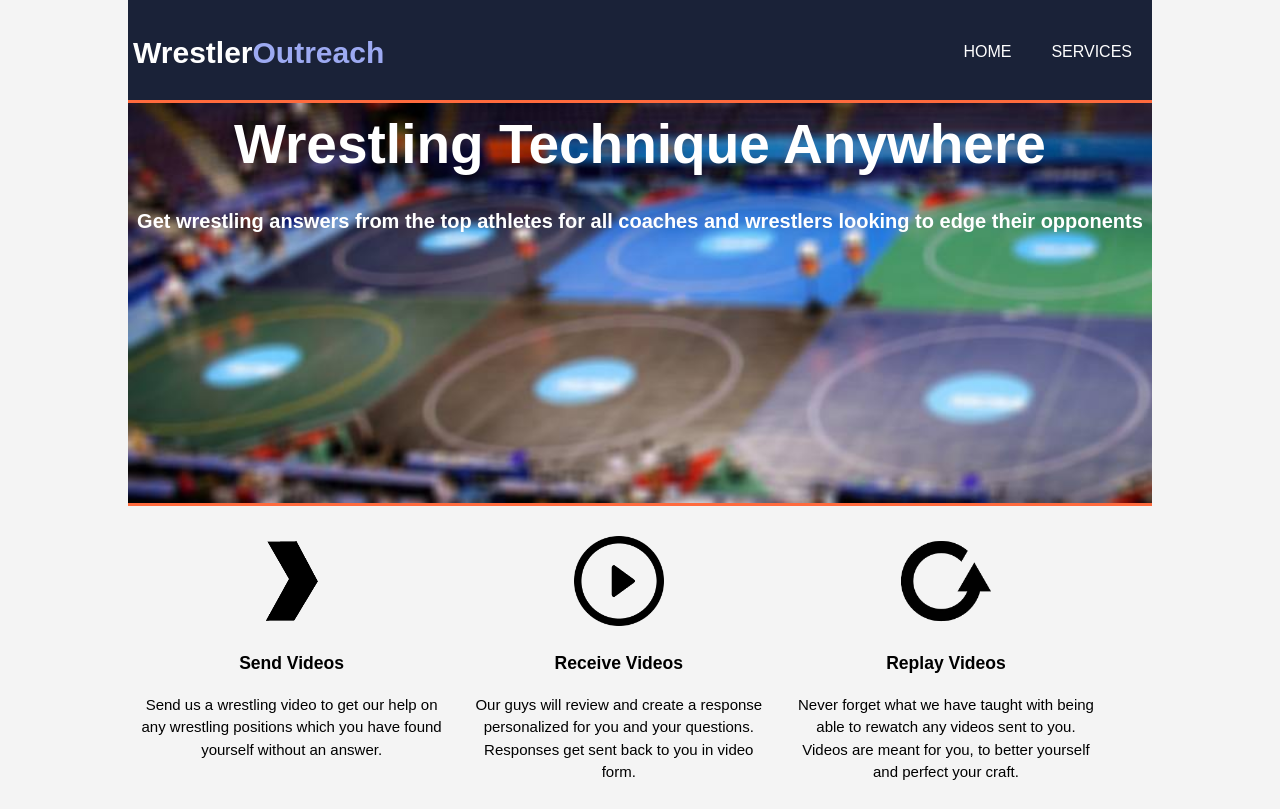
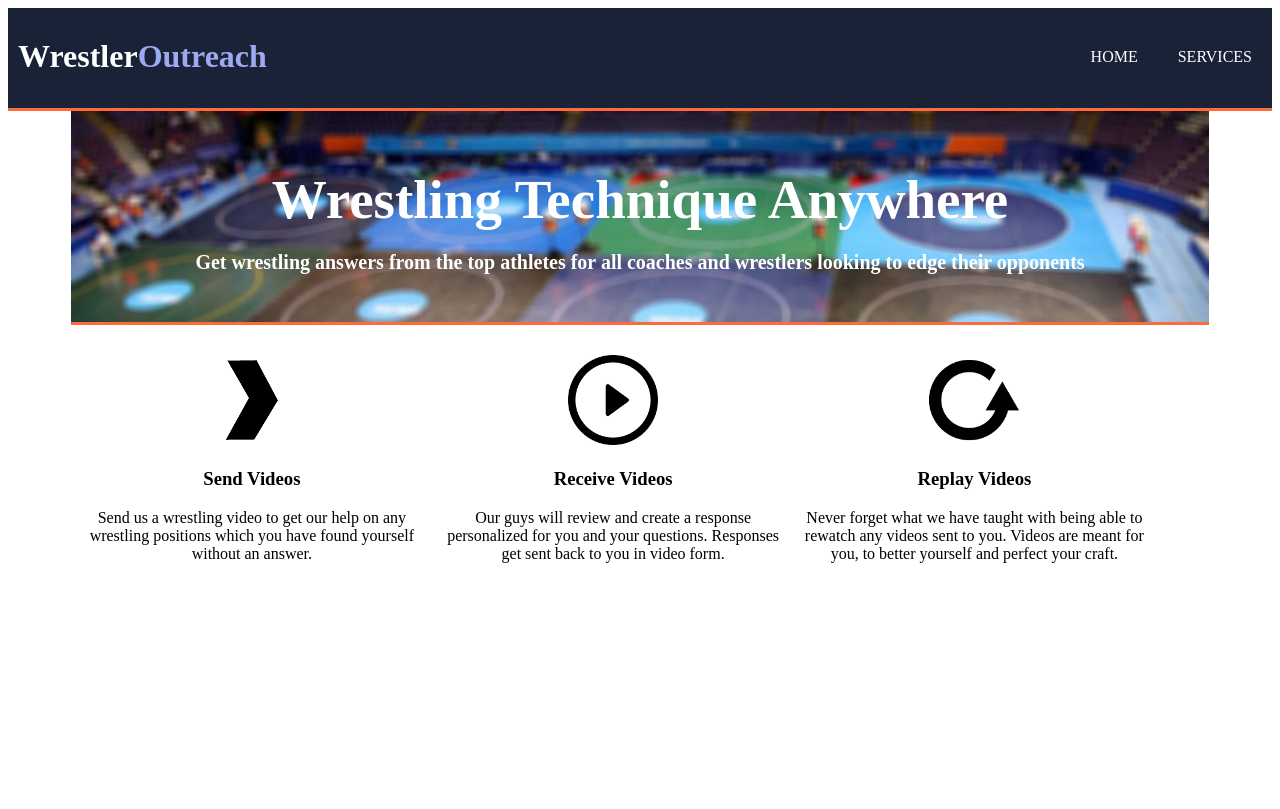
Before and after one commit to korbinm/wrestleroutreach, a React (Create React App) app: page / in a window 1280 px wide. Built offline with nearby package versions, Linux system fonts and the light colour scheme.

Commit message:
Add files via upload

```diff
--- a/src/App.css
+++ b/src/App.css
@@ -1,12 +1,5 @@
-body {
-  font: 15px/1.5 Arial, Helvetica, sans-serif;
-  padding: 0;
-  margin: 0;
-  background-color: #f4f4f4;
-}
-
 .container {
-  width: 80%;
+  width: 90%;
   margin: auto;
   overflow: hidden;
 }
@@ -48,12 +41,11 @@ header li {
 
 header #branding {
   float: left;
-
 }
 
 header #branding h1 {
   margin:0px;
-  padding-left: 5px;
+  padding-left: 10px;
 }
 
 header nav {
@@ -67,19 +59,18 @@ header .highlight, header .current a {
 }
 
 #showcase {
-  min-height: 400px;
+  min-height: 200px;
   background-image: url("images/mats.jpg");
   background-repeat: no-repeat;
   background-size: cover;
   text-align: center;
-  margin-top: -100px;
+  padding-top: 1%;
   color: #FFFFFF;
   border-bottom: #FF6A3D 3px solid;
   font-weight: bold;
 }
 
 #showcase h1 {
-  margin-top: 100px;
   font-size: 55px;
   margin-bottom: 10px;
 }
--- a/src/App.js
+++ b/src/App.js
@@ -3,50 +3,51 @@ import replay from './images/replay.png';
 import arrow from './images/arrow.png';
 import play from './images/playbutton.png';
 import './App.css';
+
 function App() {
-  return (
-      <div className="container">
-          <header>
-        <div id="branding">
-          <h1>Wrestler<span className="highlight">Outreach</span></h1>
-        </div>
-        <nav>
-          <ul>
-            <li><a href="/">Home</a></li>
-            <li><a href="/dashboard">Services</a></li>
-          </ul>
-        </nav>
-          </header>
-          <section id="showcase">
-                  <h1>Wrestling Technique Anywhere</h1>
-                  <p>Get wrestling answers from the top athletes for all coaches and wrestlers looking to edge their
-                      opponents</p>
-          </section>
-          <section id="boxes">
-                  <div className="box">
-                      <img src={arrow} width="400" height="400" alt={arrow}/>
-                          <h3>Send Videos</h3>
-                          <p>Send us a wrestling video to get our help on any wrestling positions which you have found
-                              yourself
-                              without an answer. </p>
-                  </div>
-                  <div className="box">
-                      <img src={play} width="400" height="400" alt={'play'}/>
-                          <h3>Receive Videos</h3>
-                          <p>Our guys will review and create a response personalized for you and your questions.
-                              Responses get sent
-                              back to you in video form.</p>
-                  </div>
-                  <div className="box">
-                      <img src={replay} width="400" height="400" alt={'this is a replay image'}/>
-                          <h3>Replay Videos</h3>
-                          <p>Never forget what we have taught with being able to rewatch any videos sent to you. Videos
-                              are meant for
-                              you, to better yourself and perfect your craft.</p>
-                  </div>
-          </section>
-      </div>
-  )
+    //return (
+        // <div className="container">
+        //     {/*<header>*/}
+        //     {/*    <div id="branding">*/}
+        //     {/*        <h1>Wrestler<span className="highlight">Outreach</span></h1>*/}
+        //     {/*    </div>*/}
+        //     {/*    <nav>*/}
+        //     {/*        <ul>*/}
+        //     {/*            <li><a href="/">Home</a></li>*/}
+        //     {/*            <li><a href="../public/index.html">Services</a></li>*/}
+        //     {/*        </ul>*/}
+        //     {/*    </nav>*/}
+        //     {/*</header>*/}
+        //     <section id="showcase">
+        //         <h1>Wrestling Technique Anywhere</h1>
+        //         <p>Get wrestling answers from the top athletes for all coaches and wrestlers looking to edge their
+        //             opponents</p>
+        //     </section>
+        //     <section id="boxes">
+        //         <div className="box">
+        //             <img src={arrow} alt={arrow}/>
+        //             <h3>Send Videos</h3>
+        //             <p>Send us a wrestling video to get our help on any wrestling positions which you have found
+        //                 yourself
+        //                 without an answer. </p>
+        //         </div>
+        //         <div className="box">
+        //             <img src={play} alt={'play'}/>
+        //             <h3>Receive Videos</h3>
+        //             <p>Our guys will review and create a response personalized for you and your questions.
+        //                 Responses get sent
+        //                 back to you in video form.</p>
+        //         </div>
+        //         <div className="box">
+        //             <img src={replay} alt={'this is a replay image'}/>
+        //             <h3>Replay Videos</h3>
+        //             <p>Never forget what we have taught with being able to rewatch any videos sent to you. Videos
+        //                 are meant for
+        //                 you, to better yourself and perfect your craft.</p>
+        //         </div>
+        //     </section>
+        // </div>
+    //)
 }
 
 export default App;
--- a/src/index.css
+++ b/src/index.css
@@ -1,10 +1,14 @@
 body {
   margin: 0;
-  font-family: -apple-system, BlinkMacSystemFont, 'Segoe UI', 'Roboto', 'Oxygen',
-    'Ubuntu', 'Cantarell', 'Fira Sans', 'Droid Sans', 'Helvetica Neue',
-    sans-serif;
+  background-color: #f4f4f4;
+  /*font-family: -apple-system, BlinkMacSystemFont, 'Segoe UI', 'Roboto', 'Oxygen',*/
+  /*  'Ubuntu', 'Cantarell', 'Fira Sans', 'Droid Sans', 'Helvetica Neue',*/
+  /*  sans-serif;*/
   -webkit-font-smoothing: antialiased;
   -moz-osx-font-smoothing: grayscale;
+  font: 15px/1.5 Arial, Helvetica, sans-serif;
+  padding: 0;
+
 }
 
 code {
--- a/src/index.js
+++ b/src/index.js
@@ -1,17 +1,28 @@
 import React from 'react';
 import ReactDOM from 'react-dom';
-import './index.css';
-import App from './App';
+import { BrowserRouter, Routes, Route } from "react-router-dom";
+import Layout from "./webpages/Layout.js";
+import Home from "./webpages/home.js";
+import Dashboard from "./webpages/Dashboard";
+//import './index.css';
+// import App from './App';
 import reportWebVitals from './reportWebVitals';
 
-ReactDOM.render(
-  <React.StrictMode>
-    <App />
-  </React.StrictMode>,
-  document.getElementById('root')
-);
+export default function App(){
+    return(
+        <BrowserRouter>
+            <Routes>
+                <Route path = "/" element = {<Layout />}>
+                    <Route index element = {<Home />} />
+                    <Route path = "dashboard" element = {<Dashboard />} />
+                </Route>
+            </Routes>
+        </BrowserRouter>
+    )
+}
+ReactDOM.render(<App />, document.getElementById("root"));
 
+// reportWebVitals();
 // If you want to start measuring performance in your app, pass a function
 // to log results (for example: reportWebVitals(console.log))
 // or send to an analytics endpoint. Learn more: https://bit.ly/CRA-vitals
-reportWebVitals();
--- /dev/null
+++ b/src/webpages/Dashboard.js
@@ -0,0 +1,4 @@
+const Dashboard = () => {
+    return <h1>Dashboard</h1>;
+};
+export default Dashboard;
--- /dev/null
+++ b/src/webpages/Layout.js
@@ -0,0 +1,22 @@
+import { Outlet, Link } from "react-router-dom";
+import React from "react";
+
+const Layout = () => {
+    return (
+        <>
+            <header>
+                <div id="branding">
+                    <h1>Wrestler<span className="highlight">Outreach</span></h1>
+                </div>
+                <nav>
+                    <ul>
+                        <li><Link to="/">Home</Link></li>
+                        <li><Link to="/dashboard">Services</Link></li>
+                    </ul>
+                </nav>
+            </header>
+            <Outlet/>
+        </>
+    )
+};
+export default Layout;
--- /dev/null
+++ b/src/webpages/home.js
@@ -0,0 +1,41 @@
+import replay from '../images/replay.png';
+import arrow from '../images/arrow.png';
+import play from '../images/playbutton.png';
+import '../App.css';
+import React from "react";
+
+const Home = () => {
+  return (
+      <div className="container">
+          <section id="showcase">
+              <h1>Wrestling Technique Anywhere</h1>
+              <p>Get wrestling answers from the top athletes for all coaches and wrestlers looking to edge their
+                  opponents</p>
+          </section>
+          <section id="boxes">
+              <div className="box">
+                  <img src={arrow} alt={arrow}/>
+                  <h3>Send Videos</h3>
+                  <p>Send us a wrestling video to get our help on any wrestling positions which you have found
+                      yourself
+                      without an answer. </p>
+              </div>
+              <div className="box">
+                  <img src={play} alt={'play'}/>
+                  <h3>Receive Videos</h3>
+                  <p>Our guys will review and create a response personalized for you and your questions.
+                      Responses get sent
+                      back to you in video form.</p>
+              </div>
+              <div className="box">
+                  <img src={replay} alt={'this is a replay image'}/>
+                  <h3>Replay Videos</h3>
+                  <p>Never forget what we have taught with being able to rewatch any videos sent to you. Videos
+                      are meant for
+                      you, to better yourself and perfect your craft.</p>
+              </div>
+          </section>
+      </div>
+  )
+};
+export default Home;
```
